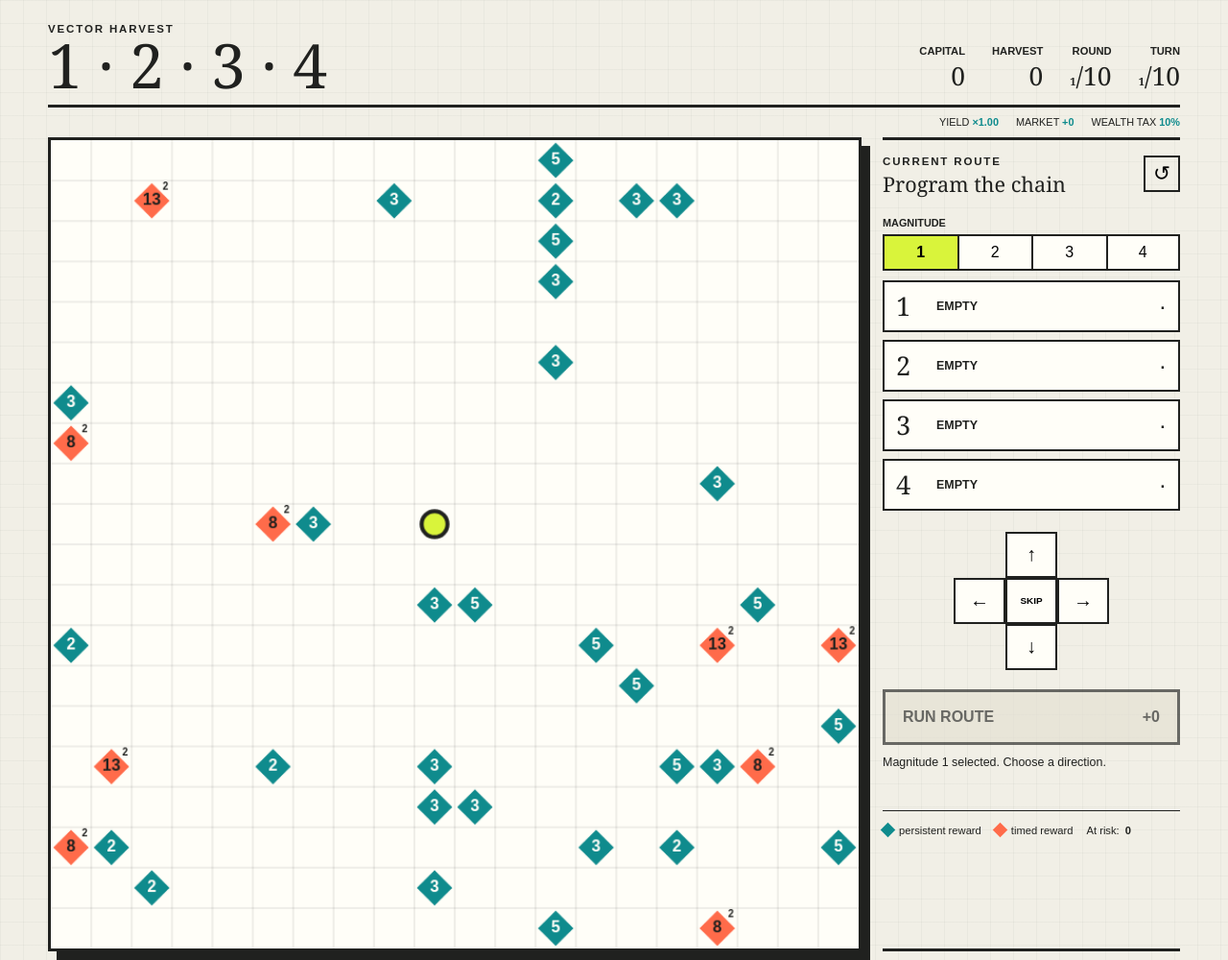
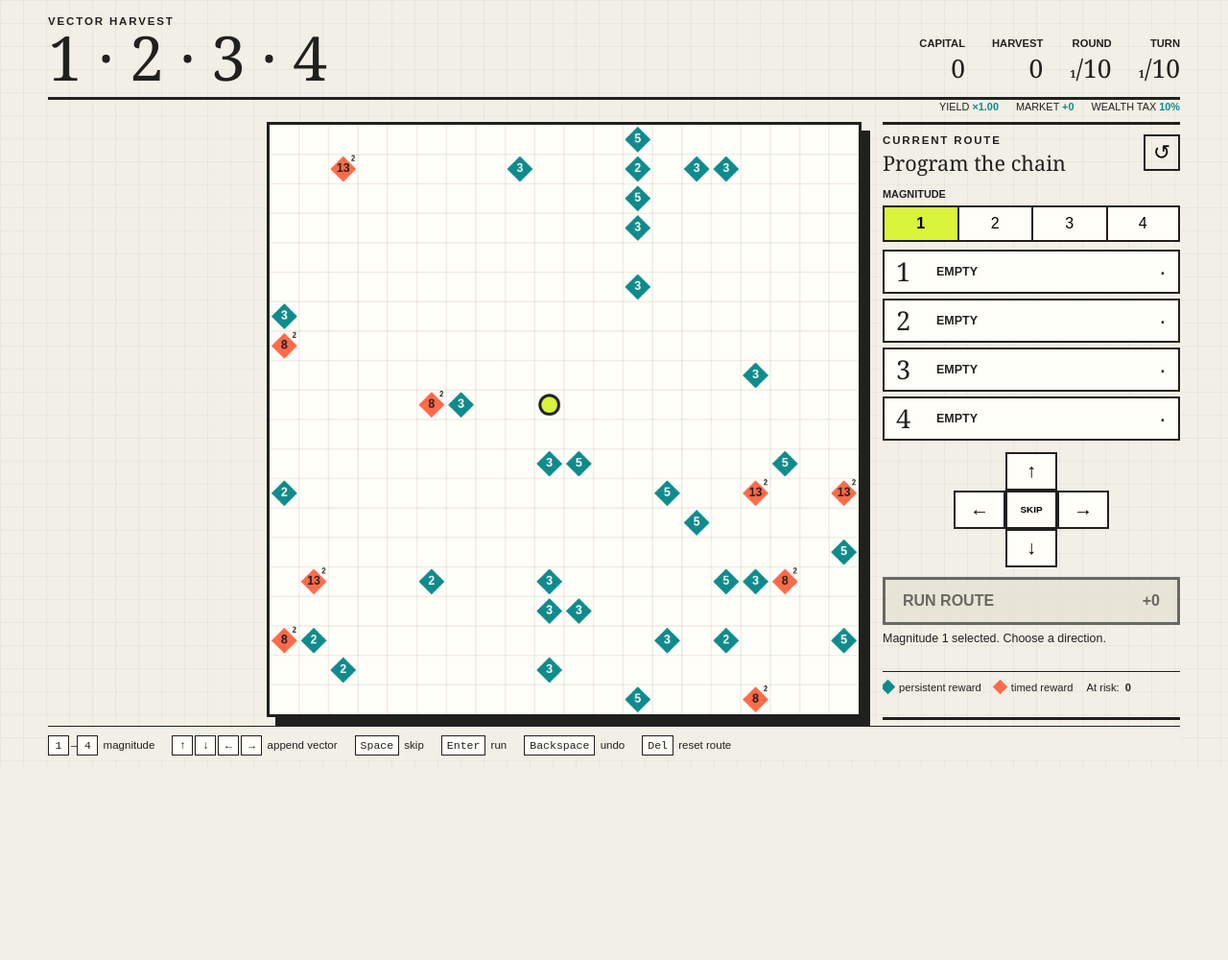
Before and after one commit to B1C3Game/vector-harvest, a plain HTML site: page index.html in a window 1280 px wide. Shown: the top 1000 px of the page at 96% size. After the commit the page ends 800 px from the top, so only its background shows below. Drawn offline with Linux system fonts and the light colour scheme.

Commit message:
Fit game layout to viewport

```diff
--- a/styles.css
+++ b/styles.css
@@ -14,6 +14,7 @@
 body {
   margin: 0;
   min-height: 100vh;
+  min-height: 100dvh;
   color: var(--ink);
   background:
     linear-gradient(rgba(32, 33, 31, 0.035) 1px, transparent 1px),
@@ -27,15 +28,20 @@ button { font: inherit; }
 
 .game-shell {
   width: min(1180px, calc(100% - 32px));
+  height: 100vh;
+  height: 100dvh;
   margin: 0 auto;
-  padding: 24px 0 16px;
+  padding: 16px 0 10px;
+  display: grid;
+  grid-template-rows: auto auto minmax(0, 1fr) auto;
+  overflow: hidden;
 }
 
 .topbar {
   display: flex;
   align-items: end;
   justify-content: space-between;
-  margin-bottom: 18px;
+  margin-bottom: 10px;
   border-bottom: 3px solid var(--ink);
   padding-bottom: 12px;
 }
@@ -83,13 +89,18 @@ h2 {
   display: grid;
   grid-template-columns: minmax(0, 1fr) 310px;
   gap: 22px;
-  align-items: start;
+  align-items: stretch;
+  min-height: 0;
 }
 
 .board-wrap {
   position: relative;
   aspect-ratio: 1;
+  width: min(100%, calc(100dvh - 180px));
+  max-height: 100%;
   min-width: 0;
+  justify-self: end;
+  align-self: start;
   border: 3px solid var(--ink);
   background: var(--white);
   box-shadow: 9px 9px 0 var(--ink);
@@ -98,7 +109,10 @@ h2 {
 canvas { display: block; width: 100%; height: 100%; }
 
 .program-panel {
-  min-height: 100%;
+  height: 100%;
+  min-height: 0;
+  overflow-y: auto;
+  scrollbar-width: thin;
   border-top: 3px solid var(--ink);
   border-bottom: 3px solid var(--ink);
   padding: 16px 0;
@@ -180,7 +194,18 @@ canvas { display: block; width: 100%; height: 100%; }
 .gem { width: 11px; height: 11px; background: var(--teal); transform: rotate(45deg); }
 .gem.urgent { background: var(--coral); }
 
-footer { display: flex; flex-wrap: wrap; gap: 18px; margin-top: 22px; font-size: 0.72rem; }
+footer {
+  display: flex;
+  flex-wrap: wrap;
+  gap: 18px;
+  align-items: center;
+  min-height: 34px;
+  margin-top: 6px;
+  border-top: 1px solid var(--ink);
+  padding-top: 6px;
+  background: var(--paper);
+  font-size: 0.72rem;
+}
 kbd { display: inline-block; min-width: 22px; margin-right: 2px; border: 1px solid var(--ink); padding: 3px 5px; background: var(--white); text-align: center; }
 
 .game-over {
@@ -221,18 +246,53 @@ kbd { display: inline-block; min-width: 22px; margin-right: 2px; border: 1px sol
 .restart-button { margin-top: 14px; background: var(--acid); color: var(--ink); font-weight: 900; }
 .restart-button[hidden] { display: none; }
 
+@media (min-width: 821px) {
+  .program-panel { padding: 10px 0; }
+  .magnitude-picker { margin: 12px 0 8px; }
+  .segments { gap: 5px; margin: 6px 0 12px; }
+  .segment { height: 46px; }
+  .direction-pad {
+    grid-template-rows: repeat(3, 40px);
+    margin: 6px 0 10px;
+  }
+  .execute-button { min-height: 50px; padding: 13px 18px; }
+  .status { min-height: 32px; margin: 6px 0 10px; }
+  .legend { padding-top: 10px; }
+}
+
 @media (max-width: 820px) {
-  .game-shell { width: min(100% - 20px, 620px); padding-top: 14px; }
+  .game-shell {
+    width: min(100% - 20px, 620px);
+    height: auto;
+    min-height: 100dvh;
+    padding: 14px 0 72px;
+    display: block;
+    overflow: visible;
+  }
   .topbar { align-items: center; }
   .stats { gap: 13px; }
   .stats strong { font-size: 1.2rem; }
   .build-strip { justify-content: flex-start; }
   .play-area { grid-template-columns: 1fr; }
-  .board-wrap { box-shadow: 5px 5px 0 var(--ink); }
-  .program-panel { min-height: 0; }
+  .board-wrap { width: 100%; max-height: none; justify-self: stretch; box-shadow: 5px 5px 0 var(--ink); }
+  .program-panel { height: auto; min-height: 0; overflow: visible; }
   .segments { grid-template-columns: repeat(2, 1fr); }
   .upgrade-grid { grid-template-columns: 1fr; }
-  footer { display: none; }
+  footer {
+    position: fixed;
+    z-index: 20;
+    right: 0;
+    bottom: 0;
+    left: 0;
+    min-height: 42px;
+    margin: 0;
+    padding: 7px 10px;
+    justify-content: center;
+    gap: 6px;
+    box-shadow: 0 -2px 0 var(--ink);
+    font-size: 0.56rem;
+  }
+  kbd { min-width: 19px; padding: 2px 3px; }
 }
 
 @media (max-width: 440px) {
```
Also changed, not shown: 1 other file.
